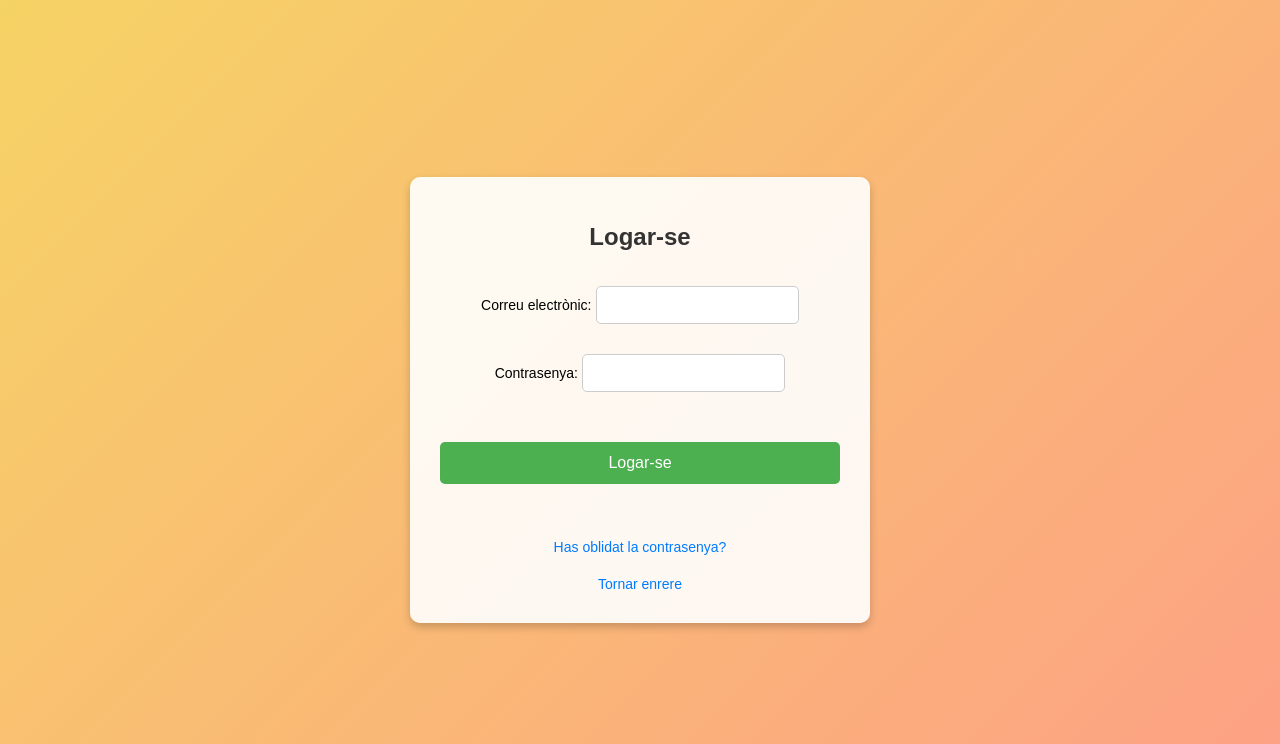
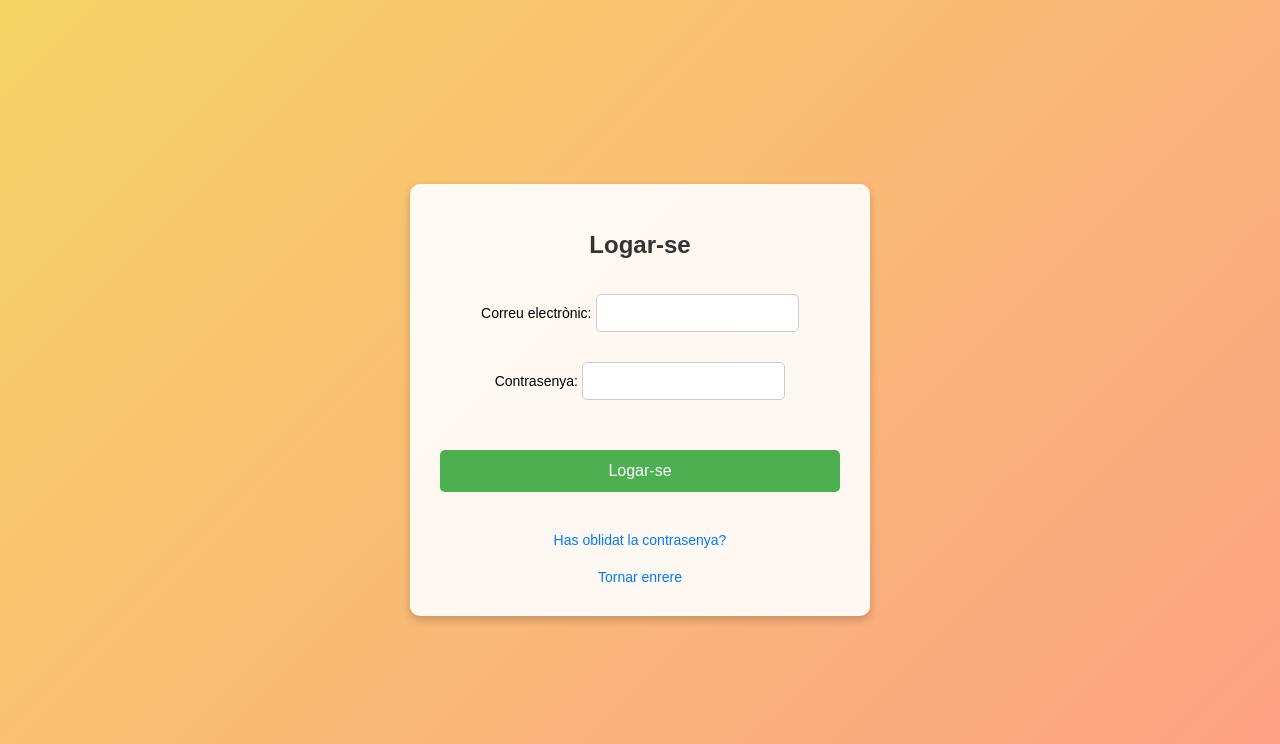
Before and after one commit to Alexismbp/Alexis_Boisset_Pt05, a PHP site: page /Practiques/views/auth/login/login.view.php in a window 1280 px wide. Shown: the top 744 px of the page. Run offline with PHP 8.4, Linux system fonts and the light colour scheme; some libraries are stand-ins or nearby versions.

Commit message:
Debugging

```diff
--- a/views/auth/login/login.view.php
+++ b/views/auth/login/login.view.php
@@ -40,9 +40,9 @@
                 </div>
             <?php endif; ?>
 
-            <div class="form-group">
-                <input type="submit" class="btn-submit" value="Logar-se">
-            </div>
+
+            <input type="submit" class="btn-submit" value="Logar-se">
+
         </form>
         <a href="<?php echo BASE_URL; ?>forgotpassword" class="btn-back">Has oblidat la contrasenya?</a>
         <br>
```
